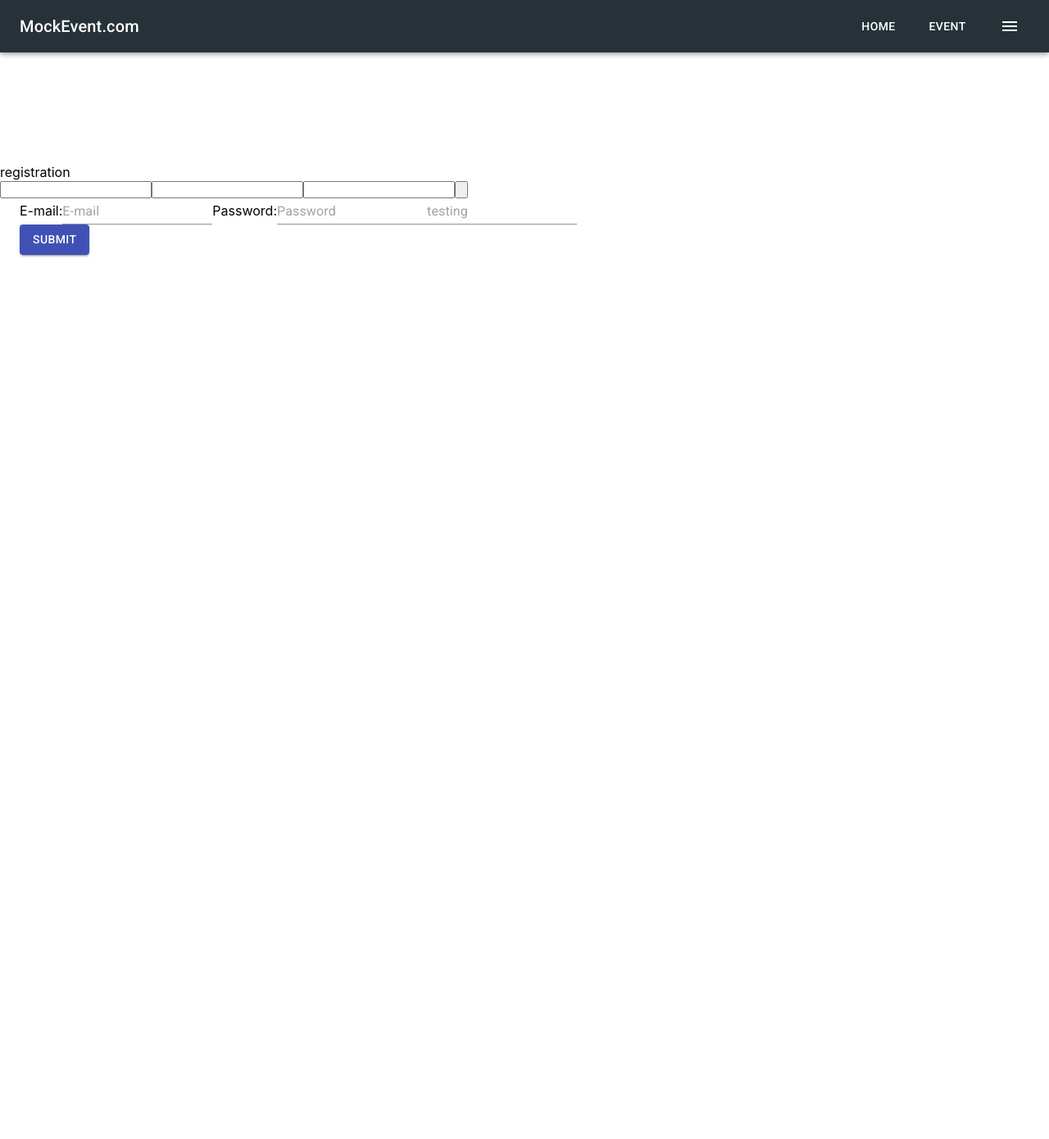
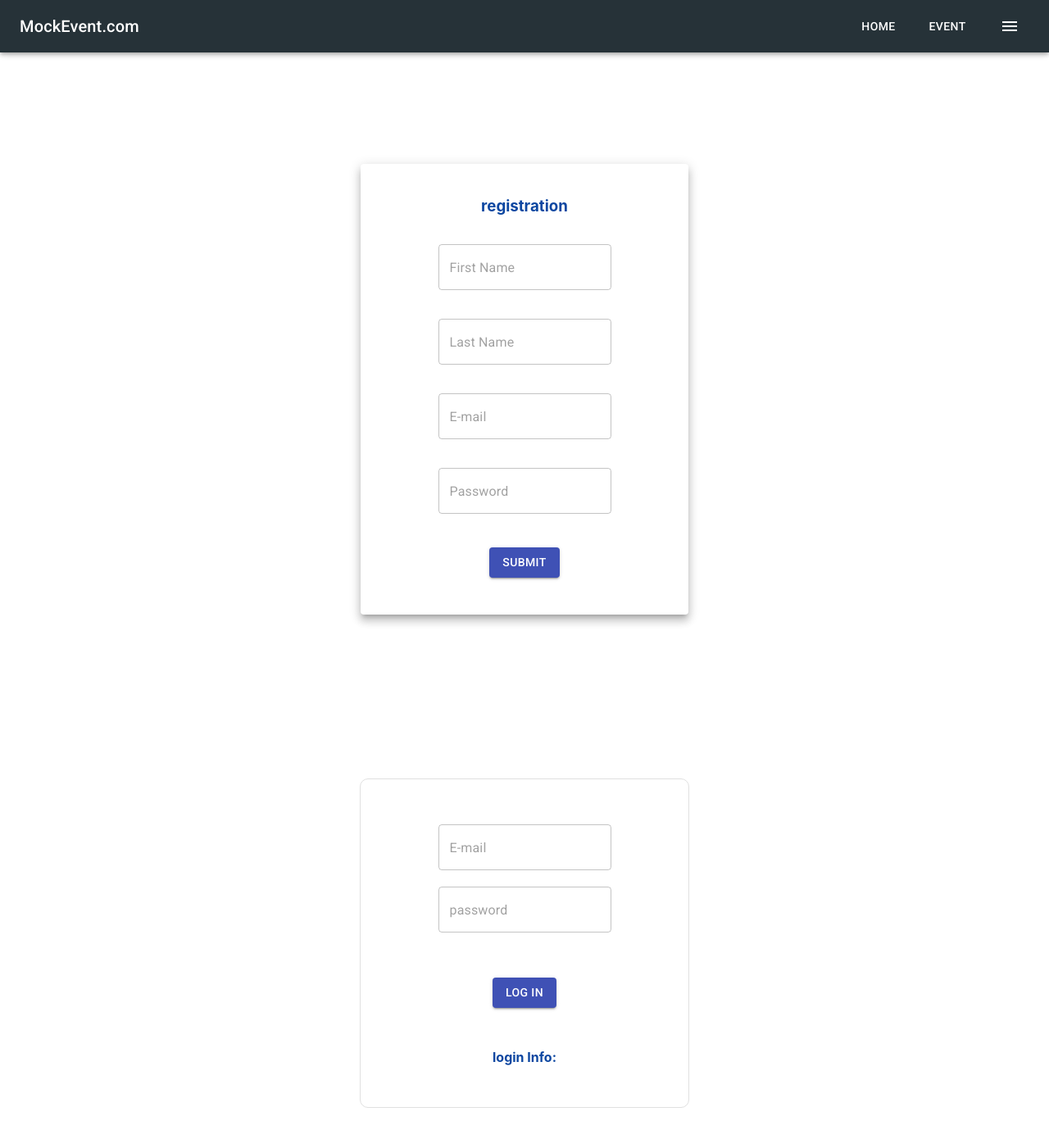
Before and after one commit to CharShewFan/ass2-react, a React (Create React App) app in the folder ass2/: page /user in a window 1280 px wide. Shown: the top 1390 px of the page at 82% size. Before the commit the page ends 800 px from the top, so only its background shows below. Built offline with nearby package versions, Linux system fonts and the light colour scheme.

Commit message:
modify login and regi component style

```diff
--- a/ass2/src/components/DrpoDownMenu.jsx
+++ b/ass2/src/components/DrpoDownMenu.jsx
@@ -4,13 +4,10 @@ import MenuIcon from '@material-ui/icons/Menu'
 import Menu from '@material-ui/core/Menu'
 import MenuItem from '@material-ui/core/MenuItem'
 import { makeStyles } from '@material-ui/core/styles';
-import Event from '../view/Event'
 
 
 import {
-  BrowserRouter as Router,
-  Switch,
-  Route,
+
   Link
 } from "react-router-dom";
 
--- a/ass2/src/components/LogIn.jsx
+++ b/ass2/src/components/LogIn.jsx
@@ -1,22 +1,30 @@
-import TextField from "@material-ui/core/TextField"
-import Input from "@material-ui/core/Input"
-import {Button} from "@material-ui/core"
+
+import {Button, TextField} from "@material-ui/core"
 import axios from "axios"
-import  Container from "@material-ui/core/Container"
-import React, {useState} from 'react'
+import React from 'react'
+// eslint-disable-next-line no-unused-vars
+import loginCss from "../css/login.css"
+
+
+
+
+
+
+
 
 
 
  class LogIn extends React.Component{
+
     constructor(props){
         super(props);
        this.handleGetInputValue = this.handleGetInputValue.bind(this)
        this.handlePassword = this.handlePassword.bind(this)
-       this.testing = this.testing.bind(this)
         this.state = {
             email:"",
             password:"",
-            testing:""
+            response:"",
+
         };
 
 
@@ -27,47 +35,54 @@ import React, {useState} from 'react'
             email : event.target.value,
 
         })
-    }
+    };
 
     handlePassword = function(event){
         this.setState({
             password:event.target.value
         })
-    }
+    };
      submit = async function(email,password){
 
          try{
-             const respose =  await axios.post("/user/login",{
+             const data =  await axios.post("/user/login",{
                 "email":this.state.email,
                 "password":this.state.password
             })
-            console.log(respose)
+            this.setState({respose : data})
          }catch(e){
              console.log(e)
          }
 
     };
 
-    testing = function(e){
-        if(e) e.preventDefault();
-        const valueTemp = this.inputValue.value;
-        console.log(valueTemp, '------valueTemp');
-    }
 
     render() {
         return(
-            <Container className="container">
+            <div className="container">
+
             <form className="loginForm" noValidate autoComplete="off">
-                <label htmlFor="email">E-mail:</label>
-                <Input placeholder="E-mail" type="email"  value={this.state.email} id="email"  onInput={this.handleGetInputValue}></Input>
-                <label htmlFor="password">Password:</label>
-                <Input placeholder="Password" type="password"  value={this.state.password}  onChange={()=>this.handlePassword()}></Input>
-                <Input placeholder="testing"  onChange={(event)=>{this.setState({testing:event.target.value})}}></Input>
+                <div className="item">
+                <TextField  placeholder="E-mail" type="email" required id="outlined-required"  variant="outlined" value={this.state.email}   onInput={this.handleGetInputValue}></TextField>
+                </div>
+
+                <div className="item">
+
+                <TextField  placeholder="password" required id="outlined-required"  variant="outlined" type="password"  value={this.state.password}  onChange={()=>this.handlePassword()}></TextField>
+                </div>
             </form>
-            <Button onclick={this.submit.bind(this.email,this.password)} size="medium" variant="contained" color="primary">Submit</Button>
 
 
-            </Container>
+            <div className="btnWrapper">
+                <Button onclick={()=>{this.submit()}} size="medium" variant="contained" color="primary" className="btn">Log In</Button>
+            </div>
+
+            <div className="dataview">
+                <h4>login Info:{this.state.response}</h4>
+            </div>
+
+
+            </div>
 
         )
 
@@ -75,5 +90,3 @@ import React, {useState} from 'react'
 }
 
 export default LogIn
-
-//ref={(p)=>{this.password = p}}
--- a/ass2/src/components/NavBar.jsx
+++ b/ass2/src/components/NavBar.jsx
@@ -2,19 +2,14 @@ import AppBar from '@material-ui/core/AppBar/index';
 import Toolbar from '@material-ui/core/Toolbar/Toolbar'
 import Typography from '@material-ui/core/Typography/Typography'
 import Button from '@material-ui/core/Button'
-//import ButtonGroup from '@material-ui/core/ButtonGroup'
 import React from 'react'
 import DropDownMenu from './DrpoDownMenu'
 import { makeStyles } from '@material-ui/core/styles';
 
 import {
-  BrowserRouter as Router,
-  Switch,
-  Route,
   Link
 } from "react-router-dom";
-import Home from '../view/Home';
-import Event from '../view/Event'
+
 
 
 
--- a/ass2/src/components/Registration.jsx
+++ b/ass2/src/components/Registration.jsx
@@ -1,5 +1,8 @@
 import axios from "axios";
-import React from "react"
+import React from "react";
+import {Button, TextField,Paper} from "@material-ui/core"
+// eslint-disable-next-line no-unused-vars
+import registerCSS from "../css/register.css"
 
 
 
@@ -41,16 +44,32 @@ export default class Registration extends React.Component{
 
     render(){
         return(
-            <div>
-                registration
+            <Paper elevation={8} className="paper">
+            <div className="containers">
+                <h3>registration</h3>
                 <form>
-                    <label htmlFor="userName" ></label><input type="text" id="userName" onChange={(e)=>{this.setState({firstname:e.target.value})}}/>
-                    <label htmlFor="lastname"></label><input type="text" id="lastname" onChange={(e)=>{this.setState({lastname:e.target.value})}}/>
-                    <label htmlFor="userEmail" ></label><input type="text" id="userEmail" onChange={(e)=>{this.setState({email:e.target.value})}}/>
-                    <label htmlFor="pssword"></label><inpit type="password" onChange={(e)=>{this.setState({password:e.target.value})}}></inpit>
-                    <input type="button" onClick={()=>{this.handleClick()}}/>
+
+                    <div className="item">
+                    <TextField placeholder="First Name" variant="outlined" type="text" id="firstname"  onChange={(e)=>{this.setState({firstname:e.target.value})}}/>
+                    </div>
+
+
+
+                    <div className="item">
+                    <TextField placeholder="Last Name" variant="outlined" type="text" id="lastname"  onChange={(e)=>{this.setState({lastname:e.target.value})}}/>
+
+                    </div>
+                    <div className="item">
+                    <TextField placeholder="E-mail" variant="outlined" type="text" id="userEmail"  onChange={(e)=>{this.setState({email:e.target.value})}}/>
+                    </div>
+                    <div className="item">
+                    <TextField placeholder="Password" variant="outlined" type="password"  onChange={(e)=>{this.setState({password:e.target.value})}} />
+                    </div>
+
                 </form>
+                <Button  className="btn" variant="contained" color="primary" onClick={()=>{this.handleClick()}}>Submit</Button>
             </div>
+            </Paper>
         )
     }
 
--- /dev/null
+++ b/ass2/src/css/login.css
@@ -0,0 +1,42 @@
+.container{
+    width: 400px;
+    height: 400px;
+    border: 1px solid #e0e0e0;
+    margin:200px auto;
+    border-radius: 10px;
+
+}
+
+.container .loginForm{
+
+    margin: 0 auto;
+    padding: 40px;
+
+
+}
+
+.container .loginForm .item{
+    margin: 10px auto 10px auto;
+    padding: 5px;
+    text-align: center;
+}
+
+.container .btnWrapper {
+    width: 400px;
+}
+
+.container .btn{
+    display: block;
+    margin: 0 auto;
+
+}
+
+.container .dataview {
+    color:#0d47a1;
+
+}
+
+.container .dataview h4{
+    margin:50px auto;
+    text-align: center;
+}
--- /dev/null
+++ b/ass2/src/css/register.css
@@ -0,0 +1,31 @@
+.paper{
+    width: 400px;
+    margin:200px auto;
+}
+
+.containers{
+    width: 400px;
+    height: 550px;
+    text-align: center;
+    margin:200px auto;
+
+}
+
+.containers h3{
+    padding-top: 40px;
+    color:#0d47a1
+}
+
+.containers form{
+    align-items:center ;
+    height: 350px;
+}
+
+.containers .item{
+    margin: 35px auto 0 auto;
+}
+
+.containers .btn{
+    display: block;
+    margin: 20px auto 0 auto;
+}
--- a/ass2/src/view/Home.jsx
+++ b/ass2/src/view/Home.jsx
@@ -3,11 +3,7 @@ import Container from '@material-ui/core/Container';
 //import NavBar from "../components/NavBar";
 import Button from '@material-ui/core/Button'
 import { makeStyles } from '@material-ui/core/styles';
-import Event from './Event'
 import {
-    BrowserRouter as Router,
-    Switch,
-    Route,
     Link
 } from "react-router-dom"
 
```
